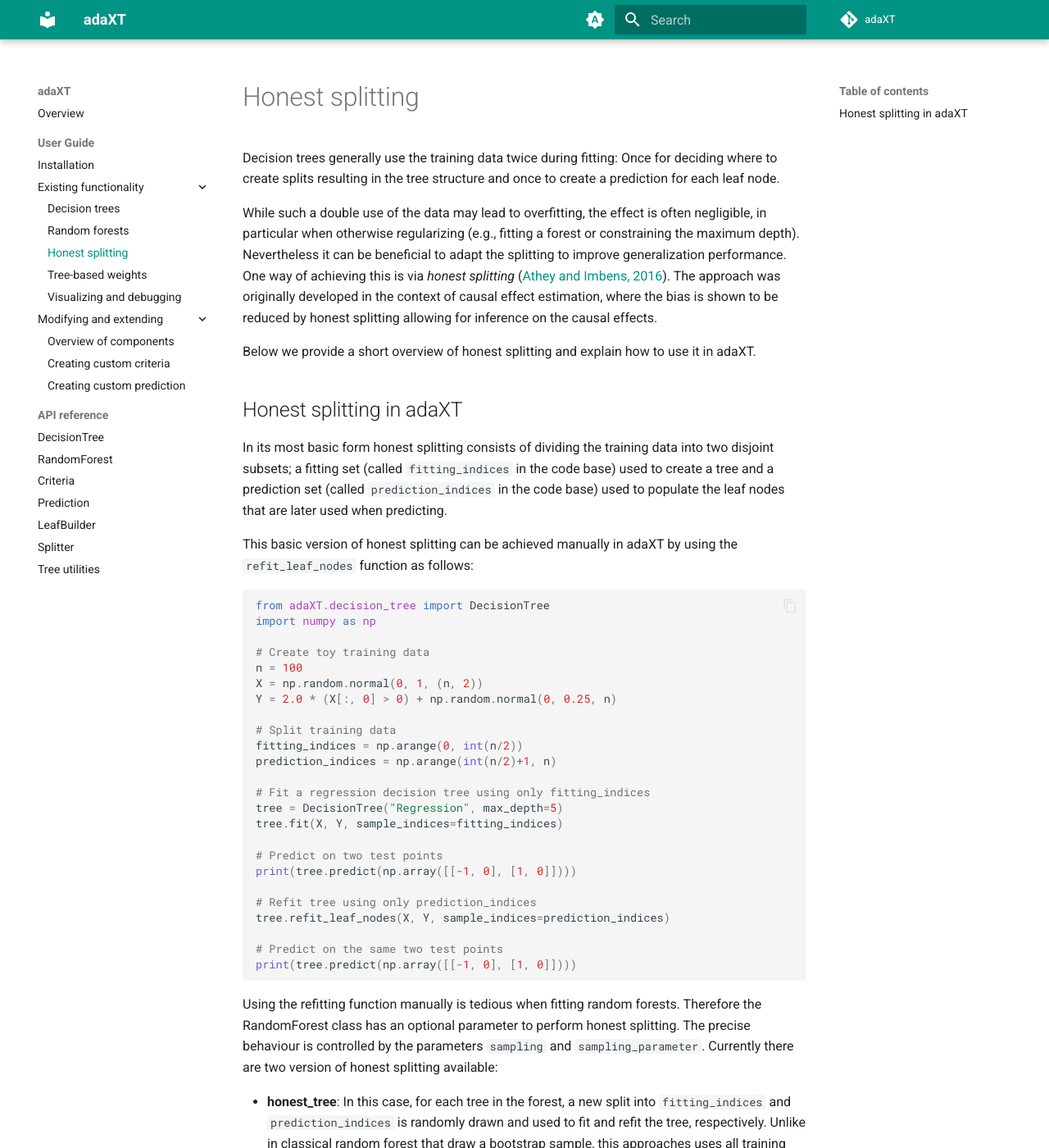
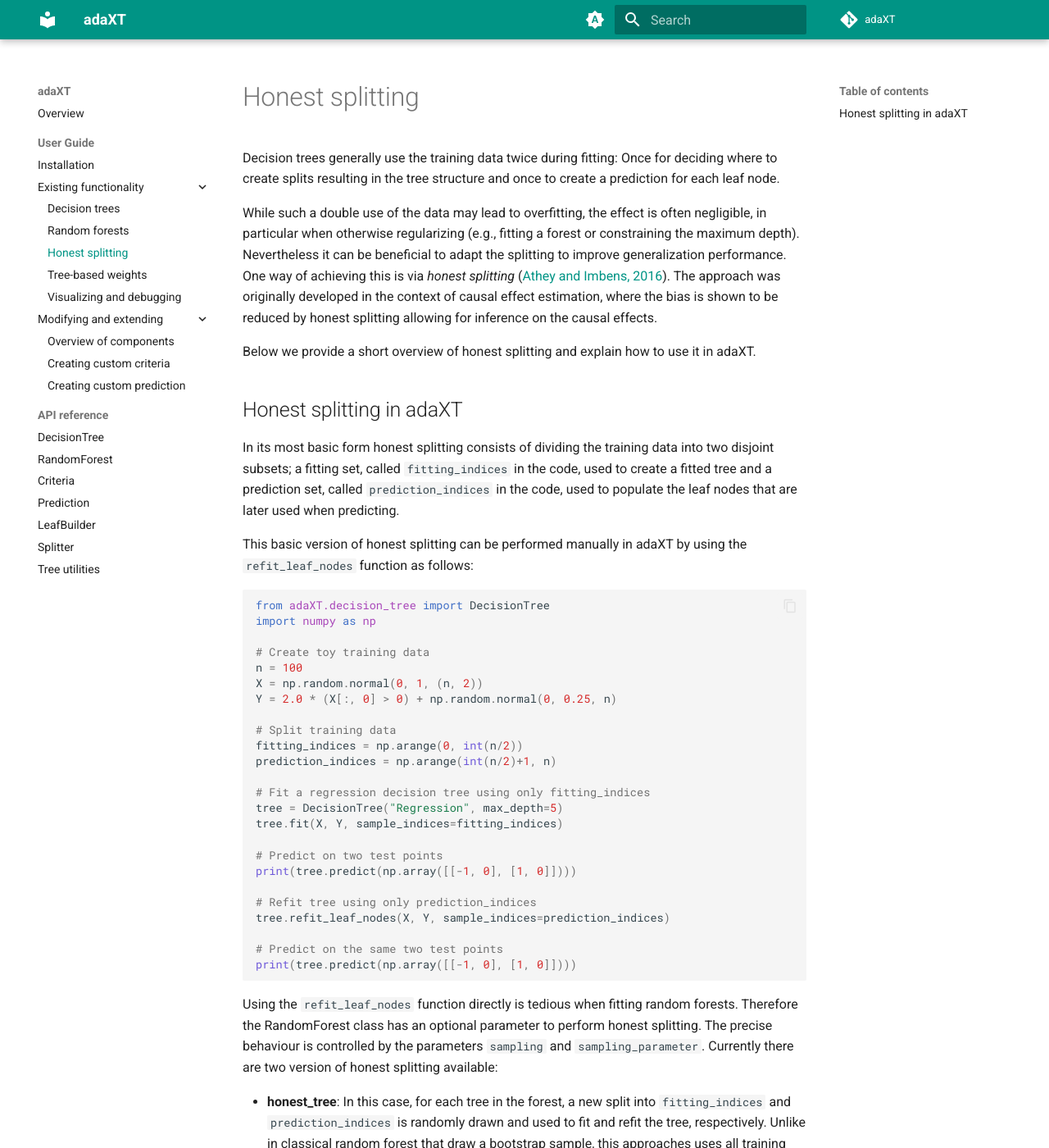
Before and after one commit to NiklasPfister/adaXT, an MkDocs documentation site: the page built from docs/user_guide/honest_splitting.md, in a window 1280 px wide and 1400 px high. Shown: the whole window at 82% size. Built offline with MkDocs 1.6.1 and Material for MkDocs 9.7.7, drawn with Linux system fonts in a browser that asks for light colours; comment, search, counter and statistics services are not loaded.

Commit message:
minior typos in honest splitting

````diff
--- a/docs/user_guide/honest_splitting.md
+++ b/docs/user_guide/honest_splitting.md
@@ -20,12 +20,12 @@ in adaXT.
 ## Honest splitting in adaXT
 
 In its most basic form honest splitting consists of dividing the training data
-into two disjoint subsets; a fitting set (called `fitting_indices` in the code
-base) used to create a tree and a prediction set (called `prediction_indices` in
-the code base) used to populate the leaf nodes that are later used when
+into two disjoint subsets; a fitting set, called `fitting_indices` in the code,
+used to create a fitted tree and a prediction set, called `prediction_indices`
+in the code, used to populate the leaf nodes that are later used when
 predicting.
 
-This basic version of honest splitting can be achieved manually in adaXT by
+This basic version of honest splitting can be performed manually in adaXT by
 using the `refit_leaf_nodes` function as follows:
 
 ```python
@@ -55,11 +55,11 @@ tree.refit_leaf_nodes(X, Y, sample_indices=prediction_indices)
 print(tree.predict(np.array([[-1, 0], [1, 0]])))
 ```
 
-Using the refitting function manually is tedious when fitting random forests.
-Therefore the RandomForest class has an optional parameter to perform honest
-splitting. The precise behaviour is controlled by the parameters `sampling` and
-`sampling_parameter`. Currently there are two version of honest splitting
-available:
+Using the `refit_leaf_nodes` function directly is tedious when fitting random
+forests. Therefore the RandomForest class has an optional parameter to perform
+honest splitting. The precise behaviour is controlled by the parameters
+`sampling` and `sampling_parameter`. Currently there are two version of honest
+splitting available:
 
 - **honest_tree**: In this case, for each tree in the forest, a new split into
   `fitting_indices` and `prediction_indices` is randomly drawn and used to fit
````
